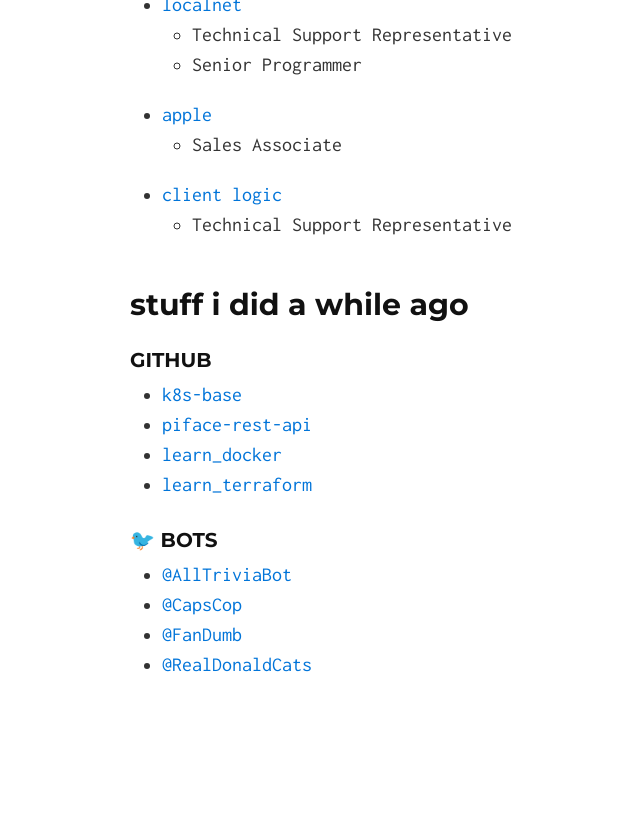
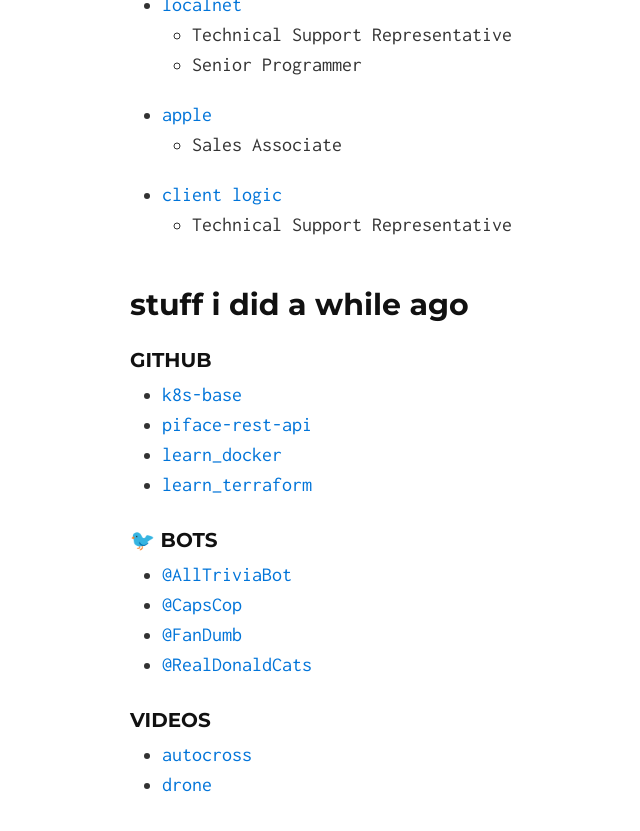
Before and after one commit to natefanaro/natefanaro.github.io, a Jekyll site: the page built from index.md, in a window 1280 px wide and 900 px high, scrolled down 1040 px. Shown: the top 831 px of the window, without its empty margins (208-848 px from the left). Built offline with Jekyll 4.4.1, drawn with Linux system fonts in a browser that asks for light colours; our own code applies the rules of GitHub Pages for plain Markdown files; before the commit the page ends 1820 px from its top, so only the background shows below that.

Commit message:
Update from Forestry.io natefanaro@gmail.com updated index.md

```diff
--- a/index.md
+++ b/index.md
@@ -46,3 +46,8 @@
 * [@CapsCop](http://twitter.com/capscop)
 * [@FanDumb](http://twitter.com/fandumb)
 * [@RealDonaldCats](http://twitter.com/RealDonaldCats)
+
+### videos
+
+* [autocross](https://www.youtube.com/playlist?list=PL2OTHR3QXwiSdlCkmHFiaGv6ATAGjr-iG)
+* [drone](https://www.youtube.com/playlist?list=PL2OTHR3QXwiS8WsNbUneNWnB2See0nAa6)
```
